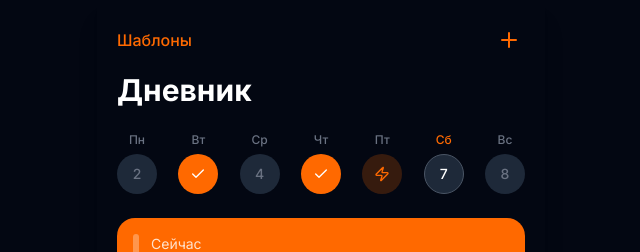
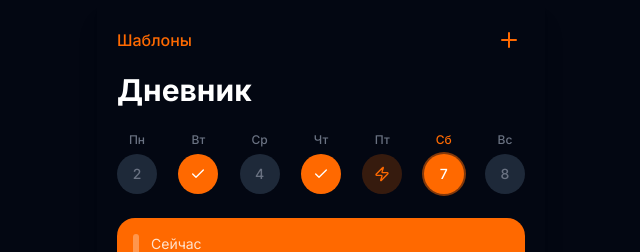
Before and after one commit to Tomasito133/FitSuperDuperApp, a Next.js app: page / in a window 1280 px wide. Shown: the top 252 px of the page, without its empty margins (319-959 px from the left). Built offline with nearby package versions, Linux system fonts and the light colour scheme.

Commit message:
Make calendar days clickable with selection highlight

```diff
--- a/src/app/page.tsx
+++ b/src/app/page.tsx
@@ -100,6 +100,7 @@ const weekSections: WeekSection[] = [
 
 export default function JournalPage() {
   const [activeTab, setActiveTab] = useState("journal");
+  const [selectedDay, setSelectedDay] = useState("Сб");
 
   const getDayCircleStyle = (day: DayStatus) => {
     switch (day.status) {
@@ -143,16 +144,30 @@ export default function JournalPage() {
         {/* Calendar Strip */}
         <div className="flex justify-between items-center">
           {weekDays.map((day) => (
-            <div key={day.shortName} className="flex flex-col items-center gap-1.5">
-              <span className={`text-xs font-medium ${day.status === "today" ? "text-orange-500" : "text-gray-500"}`}>
+            <button
+              key={day.shortName}
+              onClick={() => setSelectedDay(day.shortName)}
+              className="flex flex-col items-center gap-1.5"
+            >
+              <span className={`text-xs font-medium ${
+                selectedDay === day.shortName
+                  ? "text-orange-500"
+                  : day.status === "today"
+                    ? "text-orange-500"
+                    : "text-gray-500"
+              }`}>
                 {day.shortName}
               </span>
               <div
-                className={`w-10 h-10 rounded-full flex items-center justify-center ${getDayCircleStyle(day)}`}
+                className={`w-10 h-10 rounded-full flex items-center justify-center transition-all ${
+                  selectedDay === day.shortName
+                    ? "bg-orange-500 text-white ring-2 ring-orange-500/50"
+                    : getDayCircleStyle(day)
+                }`}
               >
                 {getDayIndicator(day)}
               </div>
-            </div>
+            </button>
           ))}
         </div>
       </header>
```
